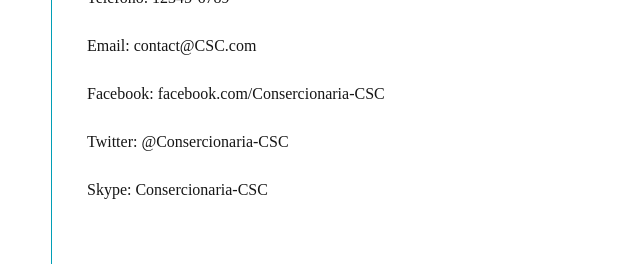
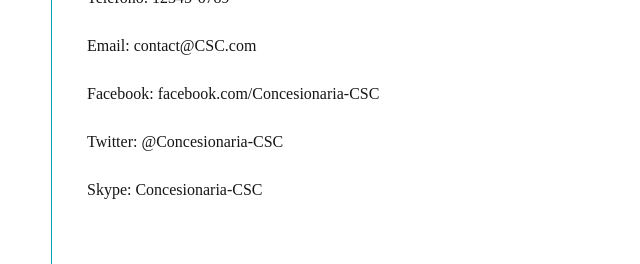
Before and after one commit to tomasquinteros/tomasquinteros.github.io, a plain HTML site: page html/contact.html in a window 1280 px wide. Shown: the part 322-586 px from the top of the page, 603-1243 px from the left. Drawn offline with Linux system fonts and the light colour scheme.

Commit message:
Modificamos errores de ortografia

```diff
--- a/html/contact.html
+++ b/html/contact.html
@@ -65,9 +65,9 @@
             <ul>
                 <li>Telefono: 12345-6789</li>
                 <li>Email: contact@CSC.com</li>
-                <li>Facebook: facebook.com/Consercionaria-CSC</li>
-                <li>Twitter: @Consercionaria-CSC</li>
-                <li>Skype: Consercionaria-CSC</li>
+                <li>Facebook: facebook.com/Concesionaria-CSC</li>
+                <li>Twitter: @Concesionaria-CSC</li>
+                <li>Skype: Concesionaria-CSC</li>
             </ul>
         </section>
     </main>
```
Also changed, not shown: index.html (+2 -2 lines).
